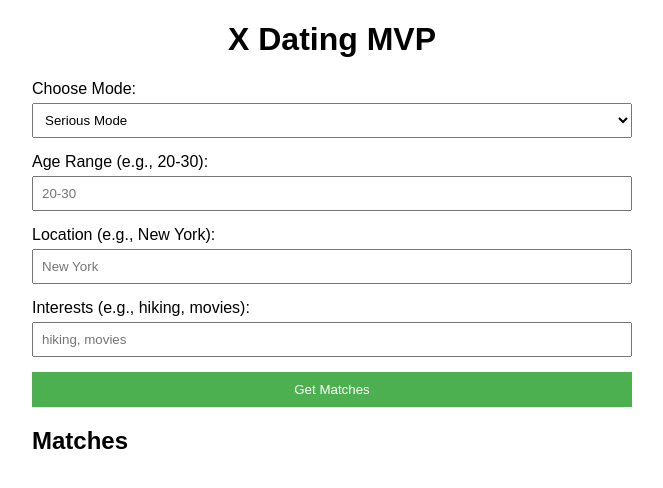
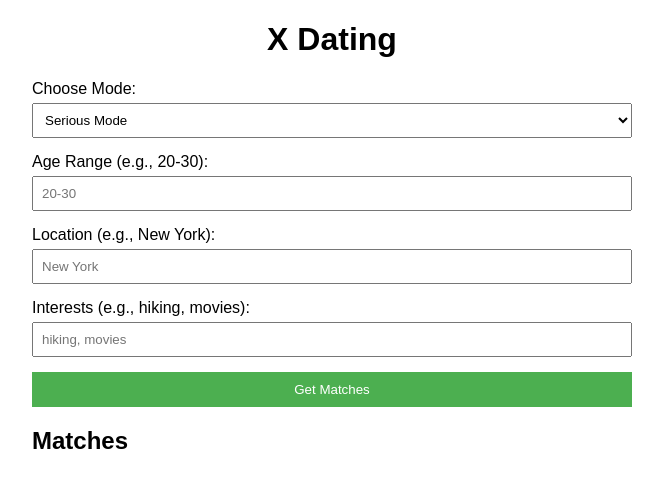
Before and after one commit to kingbigbird/DatingAppMVP, a plain HTML site: page index.html in a window 1280 px wide. Shown: the whole page, without its empty margins (308-971 px from the left). Drawn offline with Linux system fonts and the light colour scheme.

Commit message:
Updated title to X Dating by kingbigbird

```diff
--- a/index.html
+++ b/index.html
@@ -7,7 +7,7 @@
     <link rel="stylesheet" href="styles.css">
 </head>
 <body>
-    <h1>X Dating MVP</h1>
+    <h1>X Dating</h1>
     <div>
         <label for="mode">Choose Mode:</label>
         <select id="mode" onchange="toggleMode()">
```
